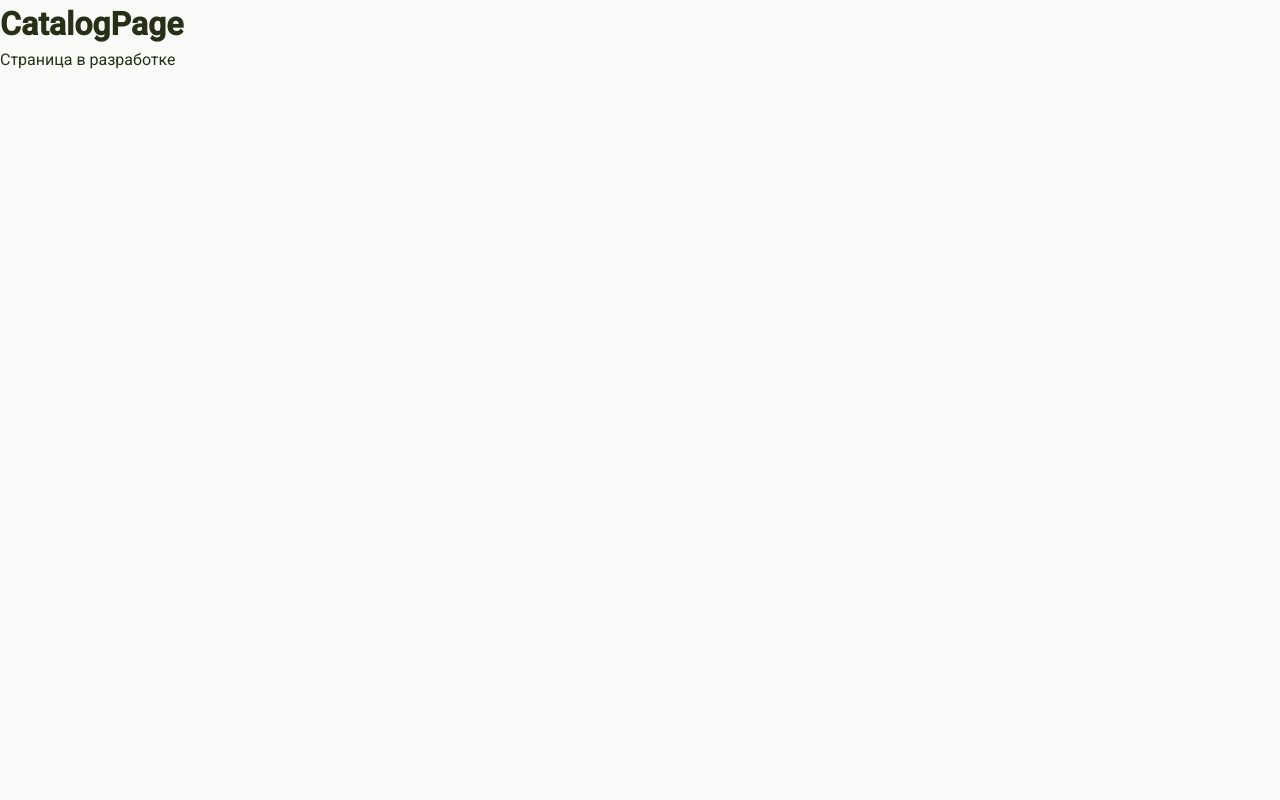
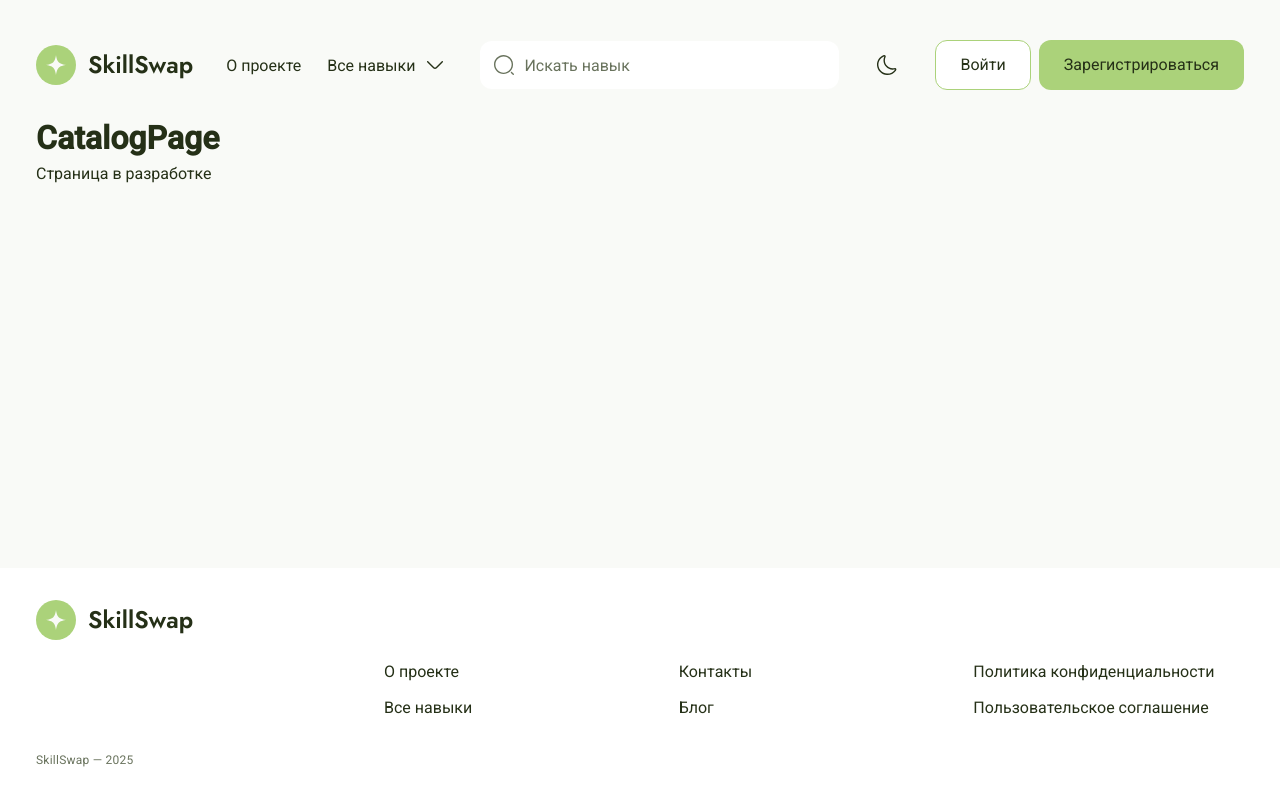
Before and after one commit to ilinwrk-design/SkillSwap, a React (Vite) app: page / in a window 1280 px wide. Built offline with nearby package versions, Linux system fonts and the light colour scheme.

Commit message:
feat: add main layout with header and footer

```diff
--- /dev/null
+++ b/src/app/layouts/MainLayout/MainLayout.module.css
@@ -0,0 +1,10 @@
+.layout {
+  display: flex;
+  flex-direction: column;
+  min-height: 100vh;
+}
+
+.main {
+  flex: 1;
+  padding-inline: 36px;
+}
--- /dev/null
+++ b/src/app/layouts/MainLayout/MainLayout.tsx
@@ -0,0 +1,20 @@
+import { Outlet } from 'react-router-dom';
+
+import { Header } from '@/widgets/Header';
+import { Footer } from '@/widgets/Footer';
+
+import styles from './MainLayout.module.css';
+
+export function MainLayout() {
+  return (
+    <div className={styles.layout}>
+      <Header />
+
+      <main className={styles.main}>
+        <Outlet />
+      </main>
+
+      <Footer />
+    </div>
+  )
+}
--- /dev/null
+++ b/src/app/layouts/MainLayout/index.ts
@@ -0,0 +1 @@
+export { MainLayout } from './MainLayout';
--- a/src/app/providers/RouterProvider.tsx
+++ b/src/app/providers/RouterProvider.tsx
@@ -1,34 +1,38 @@
-import { BrowserRouter, Routes, Route } from 'react-router-dom'
-import { lazy, Suspense } from 'react'
-import { ROUTES } from '@/shared/lib/constants'
+import { BrowserRouter, Routes, Route } from 'react-router-dom';
+import { lazy, Suspense } from 'react';
+import { ROUTES } from '@/shared/lib/constants';
+import { MainLayout } from '@/app/layouts/MainLayout';
 
-// Lazy-загрузка страниц — каждая страница грузится только при переходе на неё
-const CatalogPage = lazy(() => import('@/pages/CatalogPage'))
-const SkillPage = lazy(() => import('@/pages/SkillPage'))
-const ProfilePage = lazy(() => import('@/pages/ProfilePage'))
-const FavoritesPage = lazy(() => import('@/pages/FavoritesPage'))
-const CreateSkillPage = lazy(() => import('@/pages/CreateSkillPage'))
-const LoginPage = lazy(() => import('@/pages/LoginPage'))
-const NotFoundPage = lazy(() => import('@/pages/NotFoundPage'))
+const CatalogPage = lazy(() => import('@/pages/CatalogPage'));
+const SkillPage = lazy(() => import('@/pages/SkillPage'));
+const ProfilePage = lazy(() => import('@/pages/ProfilePage'));
+const FavoritesPage = lazy(() => import('@/pages/FavoritesPage'));
+const CreateSkillPage = lazy(() => import('@/pages/CreateSkillPage'));
+const LoginPage = lazy(() => import('@/pages/LoginPage'));
+const NotFoundPage = lazy(() => import('@/pages/NotFoundPage'));
 
 export function AppRouter() {
   return (
     <BrowserRouter>
       <Suspense fallback={<div>Загрузка...</div>}>
         <Routes>
+          <Route element={<MainLayout />}>
             <Route path={ROUTES.HOME} element={<CatalogPage />} />
             <Route path={ROUTES.SKILL} element={<SkillPage />} />
             <Route path={ROUTES.FAVORITES} element={<FavoritesPage />} />
-          <Route path={ROUTES.LOGIN} element={<LoginPage />} />
-          <Route path={ROUTES.REGISTER} element={<LoginPage />} />
 
-          {/* Защищённые маршруты — добавь PrivateRoute обёртку */}
+            {/* Защищённые маршруты */}
             <Route path={ROUTES.PROFILE} element={<ProfilePage />} />
             <Route path={ROUTES.CREATE} element={<CreateSkillPage />} />
 
             <Route path="*" element={<NotFoundPage />} />
+          </Route>
+
+          {/* Страницы без Header и Footer */}
+          <Route path={ROUTES.LOGIN} element={<LoginPage />} />
+          <Route path={ROUTES.REGISTER} element={<LoginPage />} />
         </Routes>
       </Suspense>
     </BrowserRouter>
-  )
+  );
 }
```
Lines whose indentation alone changed are shown as unchanged.
